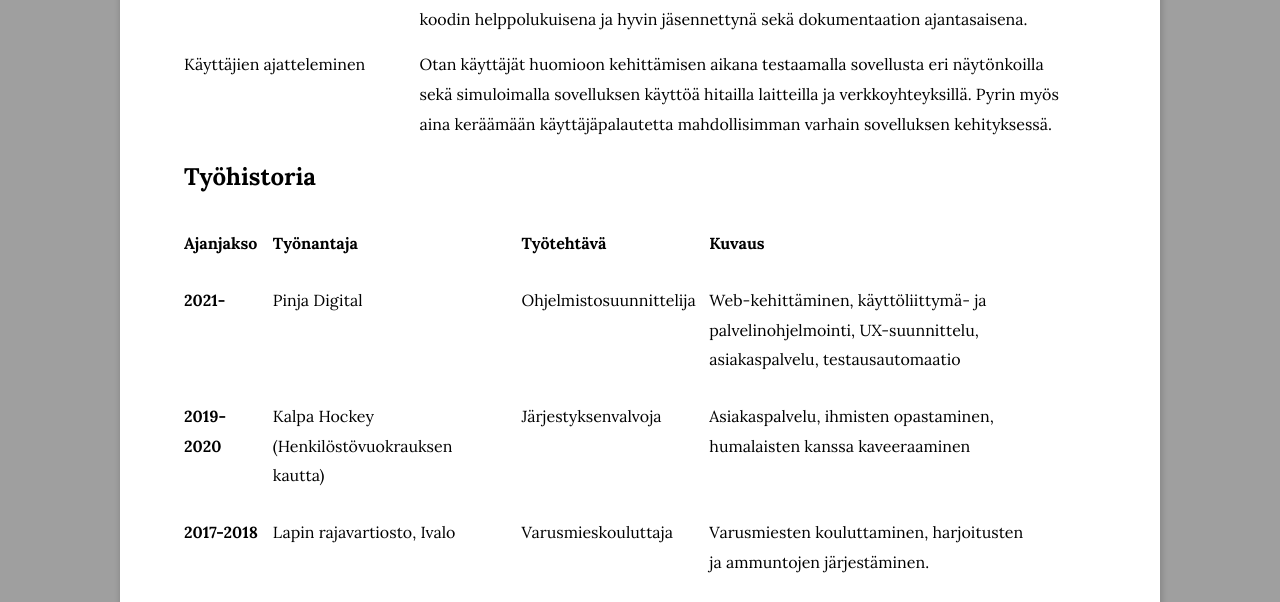
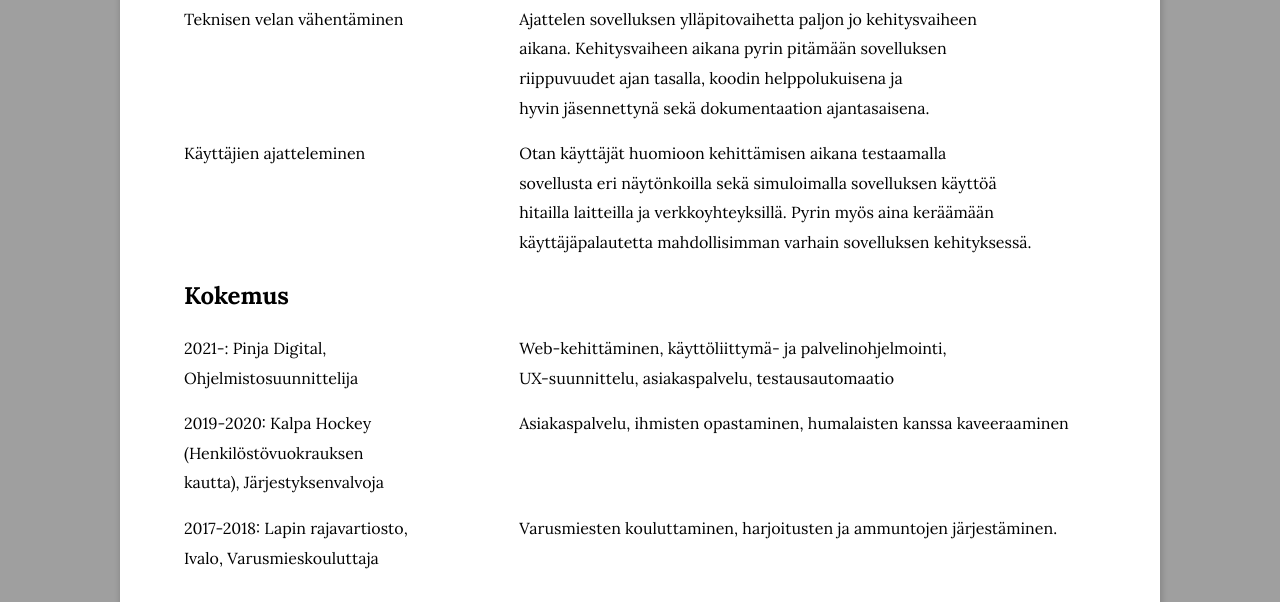
Before and after one commit to ArttuOll/CV, a plain HTML site: page index.html in a window 1280 px wide. Shown: the part 1650-2252 px from the top of the page. Drawn offline with Linux system fonts and the light colour scheme.

Commit message:
Convert table to dl

```diff
--- a/index.html
+++ b/index.html
@@ -141,56 +141,36 @@
       </section>
 
       <section id="experience">
-        <h2>Työhistoria</h2>
-        <div class="table-overflow-wrapper" tabindex="0" role="group">
-          <table>
-            <thead>
-              <tr>
-                <th scope="col">Ajanjakso</th>
-                <th scope="col">Työnantaja</th>
-                <th scope="col">Työtehtävä</th>
-                <th scope="col">Kuvaus</th>
-              </tr>
-            </thead>
-            <tbody>
-              <tr>
-                <th scope="row">
-                  <time datetime="2021">2021-</time>
-                </th>
-                <td>Pinja Digital</td>
-                <td>Ohjelmistosuunnittelija</td>
-                <td>
+        <h2>Kokemus</h2>
+        <dl>
+          <dt>
+            <time datetime="2021">2021-:</time>
+            Pinja Digital, Ohjelmistosuunnittelija
+          </dt>
+          <dd>
             Web-kehittäminen, käyttöliittymä- ja palvelinohjelmointi,
             UX-suunnittelu, asiakaspalvelu, testausautomaatio
-                </td>
-              </tr>
-              <tr>
-                <th scope="row">
-                  <time datetime="2019">2019-2020</time>
-                </th>
-                <td>Kalpa Hockey (Henkilöstövuokrauksen kautta)</td>
-                <td>Järjestyksenvalvoja</td>
-                <td>
+          </dd>
+          <dt>
+            <time datetime="2019">2019-2020:</time>
+            Kalpa Hockey (Henkilöstövuokrauksen kautta), Järjestyksenvalvoja
+          </dt>
+          <dd>
             Asiakaspalvelu, ihmisten opastaminen, humalaisten kanssa
             kaveeraaminen
-                </td>
-              </tr>
-              <tr>
-                <th scope="row">
-                  <time datetime="2017">2017-2018</time>
-                </th>
-                <td>Lapin rajavartiosto, Ivalo</td>
-                <td>Varusmieskouluttaja</td>
-                <td>
+          </dd>
+          <dt>
+            <time datetime="2017">2017-2018:</time>
+            Lapin rajavartiosto, Ivalo, Varusmieskouluttaja
+          </dt>
+          <dd>
             Varusmiesten kouluttaminen, harjoitusten ja ammuntojen
             järjestäminen.
-                </td>
-              </tr>
-            </tbody>
-          </table>
-        </div>
+          </dd>
+        </dl>
       </section>
     </main>
+
     <footer>
       <ul>
         <li>
--- a/styles.css
+++ b/styles.css
@@ -137,23 +137,10 @@ img {
 
 p,
 dd,
+dt,
 td {
   text-wrap: balance;
-}
-
-.table-overflow-wrapper {
-  overflow-x: auto;
-}
-
-table {
-  border-collapse: collapse;
-}
-
-th,
-td {
-  text-align: start;
-  padding: 0.85rem 0.85rem 0.85rem 0;
-  align-content: baseline;
+  overflow-wrap: break-word;
 }
 
 ul > li {
@@ -162,7 +149,7 @@ ul > li {
 
 dl {
   display: grid;
-  grid-template-columns: auto auto;
+  grid-template-columns: 35% auto;
   gap: 1rem;
 }
 
```
Lines whose indentation alone changed are shown as unchanged.
